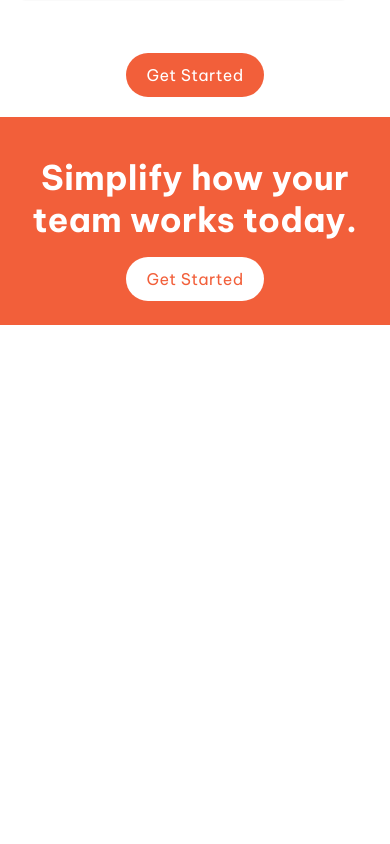
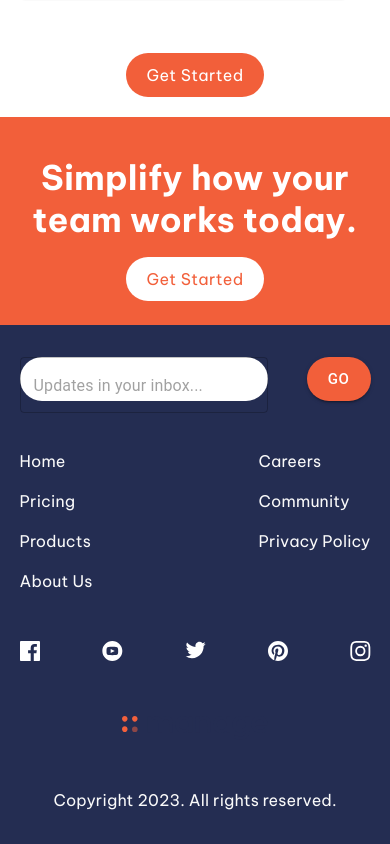
Before and after one commit to meyoh-23/Manage-landing-page, a React (Create React App) app: page / in a window 390 px wide. Shown: the part 1987-2831 px from the top of the page. Before the commit the page ends 2312 px from the top, so only its background shows below. Built offline with nearby package versions, Linux system fonts and the light colour scheme.

Commit message:
completed footer for the mobile
Some ditings to be done once the whole layout is completed

```diff
--- a/src/App.js
+++ b/src/App.js
@@ -4,6 +4,7 @@ import Navbar from "./components/Navbar";
 import Hero from "./components/Hero";
 import Testimonials from "./components/Testimonials";
 import CallToAction from "./components/CallToAction";
+import Footer from "./components/Footer";
 
 const theme = createTheme({
   breakpoints: {
@@ -43,6 +44,7 @@ function App() {
           <Services/>
           <Testimonials/>
           <CallToAction/>
+          <Footer/>
         </Box>
 
       </ThemeProvider>
--- a/src/assets/data.js
+++ b/src/assets/data.js
@@ -3,6 +3,11 @@ import ali from './images/avatar-ali.png';
 import anisha from './images/avatar-anisha.png';
 import richard from './images/avatar-richard.png';
 import shanai from './images/avatar-shanai.png';
+import facebookIcon from './images/icon-facebook.svg';
+import youtubeIcon from './images/icon-youtube.svg';
+import twitterIcon from './images/icon-twitter.svg';
+import pinterestIcon from './images/icon-pinterest.svg';
+import instagramIcon from './images/icon-instagram.svg';
 
 export const testimonials = [
     {
@@ -74,3 +79,70 @@ export const navItems = [
         item: "Community"
     },
 ]
+
+export const footerItem1 = [
+    {
+        label: "Home",
+        id: 1,
+    },
+    {
+        label: "Pricing",
+        id: 2,
+    },
+    {
+        label: "Products",
+        id: 3,
+    },
+    {
+        label: "About Us",
+        id: 4,
+    },
+]
+
+export const footerItem2 = [
+    {
+        label: "Careers",
+        id: 1,
+    },
+    {
+        label: "Community",
+        id: 2,
+    },
+    {
+        label: "Privacy Policy",
+        id: 3,
+    },
+]
+
+export const socialIcons = [
+    {
+        icon: facebookIcon,
+        url: "#facebook.com/manage",
+        id: 1,
+        name: "facebook",
+    },
+    {
+        icon: youtubeIcon,
+        url: "#youtube.com/manage",
+        id: 2,
+        name: "youtube",
+    },
+    {
+        icon: twitterIcon,
+        url: "#twitter.com/manage",
+        id: 3,
+        name: "twitter",
+    },
+    {
+        icon: pinterestIcon,
+        url: "#facebook.com/manage",
+        id: 4,
+        name: "pinterrest",
+    },
+    {
+        icon: instagramIcon,
+        url: "#facebook.com/manage",
+        id: 5,
+        name: "instagram",
+    },
+]
--- /dev/null
+++ b/src/components/Footer.jsx
@@ -0,0 +1,182 @@
+import { Box, Link, TextField, Typography } from "@mui/material"
+import { MinorButton } from "./utils/Buttons"
+import { useState } from "react"
+import { footerItem1, footerItem2, socialIcons } from './../assets/data';
+import logo from './../assets/images/logo.svg';
+
+function Footer() {
+    const [errorMessage, setErrorMessage] = useState(false);
+    const [email, setEmail] = useState('');
+    const currentDate = new Date();
+    const year = currentDate.getFullYear();
+
+    const handleSubmit =(e) => {
+        e.preventDefault();
+        setErrorMessage(false);
+        setEmail('');
+
+        const pattern = /^[a-zA-Z0-9._-]+@[a-zA-Z0-9.-]+\.[a-zA-Z]{2,4}$/;
+        if (!email) {
+            setErrorMessage(true);
+        }
+        const validEmail = pattern.test(email);
+        if ( validEmail) {
+            setErrorMessage(false);
+        } else {
+            setErrorMessage( true);
+        }
+    }
+
+  return (
+    <Box sx={{
+        py: 4,
+        backgroundColor: "primary.main",
+    }}>
+        <Box sx={{
+            display: {
+                xs: "flex",
+                md: "none"
+            },
+            flexDirection: "column",
+            justifyContent: "space-between",
+            alignItems: "center",
+            gap: 6,
+        }}>
+            <Box
+            sx={{
+                display: "flex",
+                justifyContent: "space-between",
+                alignContent: "flex-start",
+                width: "90vw"
+            }}
+            >
+                <form noValidate autoComplete="off" onClick={ handleSubmit}>
+                    <TextField
+                    placeholder="Updates in your inbox..."
+                    onChange={(e) => setEmail(e.target.value)}
+                    error={errorMessage}
+                    helperText= {errorMessage ? 'Please enter a valued email' : " "}
+                    sx={{
+                        borderRadius: 8,
+                        backgroundColor: "#fff",
+                        height: "2.75rem"
+                    }}
+                    />
+                </form>
+                <MinorButton
+                indexInfo='GO'
+                bgColor='secondary.main'
+                size='large'
+                type='submit'
+                />
+            </Box>
+            <Box
+            sx={{
+                width: "90vw",
+                display: "flex",
+                justifyContent: "space-between",
+                alignItems: "flex-start",
+            }}
+            >
+                <Box sx={{
+                    display: "flex",
+                    flexDirection: "column",
+                    justifyContent: "space-between",
+                    alignItems: "flex-start",
+                    gap: 2,
+                }}>
+                    {
+                        footerItem1.map((item) => {
+                            const {id, label} = item;
+                            return <Link
+                            key={id}
+                            underline="none"
+                            href={`#${label}`}
+                            sx={{
+                                color:"neutral.main",
+                                fontFamily: "'Be Vietnam Pro', sans-serif",
+                                fontWeight: "400",
+                                fontSize: "1rem",
+                                whiteSpace: "nowrap"
+                            }}
+                            >
+                            {label}
+                            </Link>
+                        })
+                    }
+                </Box>
+                <Box sx={{
+                    display: "flex",
+                    flexDirection: "column",
+                    justifyContent: "space-between",
+                    alignItems: "flex-start",
+                    gap: 2,
+                }}>
+                    {
+                        footerItem2.map((item) => {
+                            const {id, label} = item;
+                            return <Link
+                            key={id}
+                            underline="none"
+                            href={`#${label}`}
+                            sx={{
+                                color:"neutral.main",
+                                fontFamily: "'Be Vietnam Pro', sans-serif",
+                                fontWeight: "400",
+                                fontSize: "1rem",
+                                whiteSpace: "nowrap"
+                            }}
+                            >
+                            {label}
+                            </Link>
+                        })
+                    }
+                </Box>
+            </Box>
+            <Box
+            sx={{
+                width: "90vw",
+                display: "flex",
+                justifyContent: "space-between",
+                alignItems: "flex-start",
+            }}
+            >
+                {
+                    socialIcons.map((item) => {
+                        const {id, icon, url, name } = item;
+                        return (
+                            <span key={id}>
+                                <Link
+                                href={url}
+                                >
+                                <img src={icon} alt={name} />
+                                </Link>
+                            </span>
+                        )
+                    })
+                }
+            </Box>
+            <img src={logo} alt="logo" />
+            <Typography
+            variant="p"
+            sx={{
+                color: "neutral.main",
+                fontFamily: "'Be Vietnam Pro', sans-serif",
+                fontSize: "1rem",
+            }}>
+                Copyright {year}. All rights reserved.
+            </Typography>
+        </Box>
+        <Box sx={{
+            display: {
+                xs: "none",
+                md: "flex"
+            }
+        }}>
+            <Typography>span desltop footer container</Typography>
+        </Box>
+    </Box>
+  )
+}
+
+export default Footer;
--- a/src/components/utils/Buttons.jsx
+++ b/src/components/utils/Buttons.jsx
@@ -27,11 +27,11 @@ const MainButton = ({text, mainColor, activeColor, textColor}) => {
     )
 }
 
-const MinorButton =({bgColor, indexInfo}) => {
+const MinorButton =({bgColor, indexInfo, size}) => {
     return (
         <Button
         variant="contained"
-        size="small"
+        size={size}
         sx={{
             backgroundColor: `${bgColor}`,
             px: 2,
--- a/src/components/utils/ServicesCard.jsx
+++ b/src/components/utils/ServicesCard.jsx
@@ -2,7 +2,7 @@ import { Box, Typography } from '@mui/material';
 import React from 'react';
 import { MinorButton } from './Buttons';
 
-function ServicesCard({bgColor, indexInfo, descriptionInfo, descriptionHeader}) {
+function ServicesCard({bgColor, indexInfo, descriptionInfo, descriptionHeader, size}) {
   return (
     <Box variant='arcticle'
         sx={{
@@ -29,6 +29,7 @@ function ServicesCard({bgColor, indexInfo, descriptionInfo, descriptionHeader})
         <MinorButton
         indexInfo={indexInfo}
         bgColor={bgColor}
+        size='small'
         />
         <Typography
             sx={{
```
